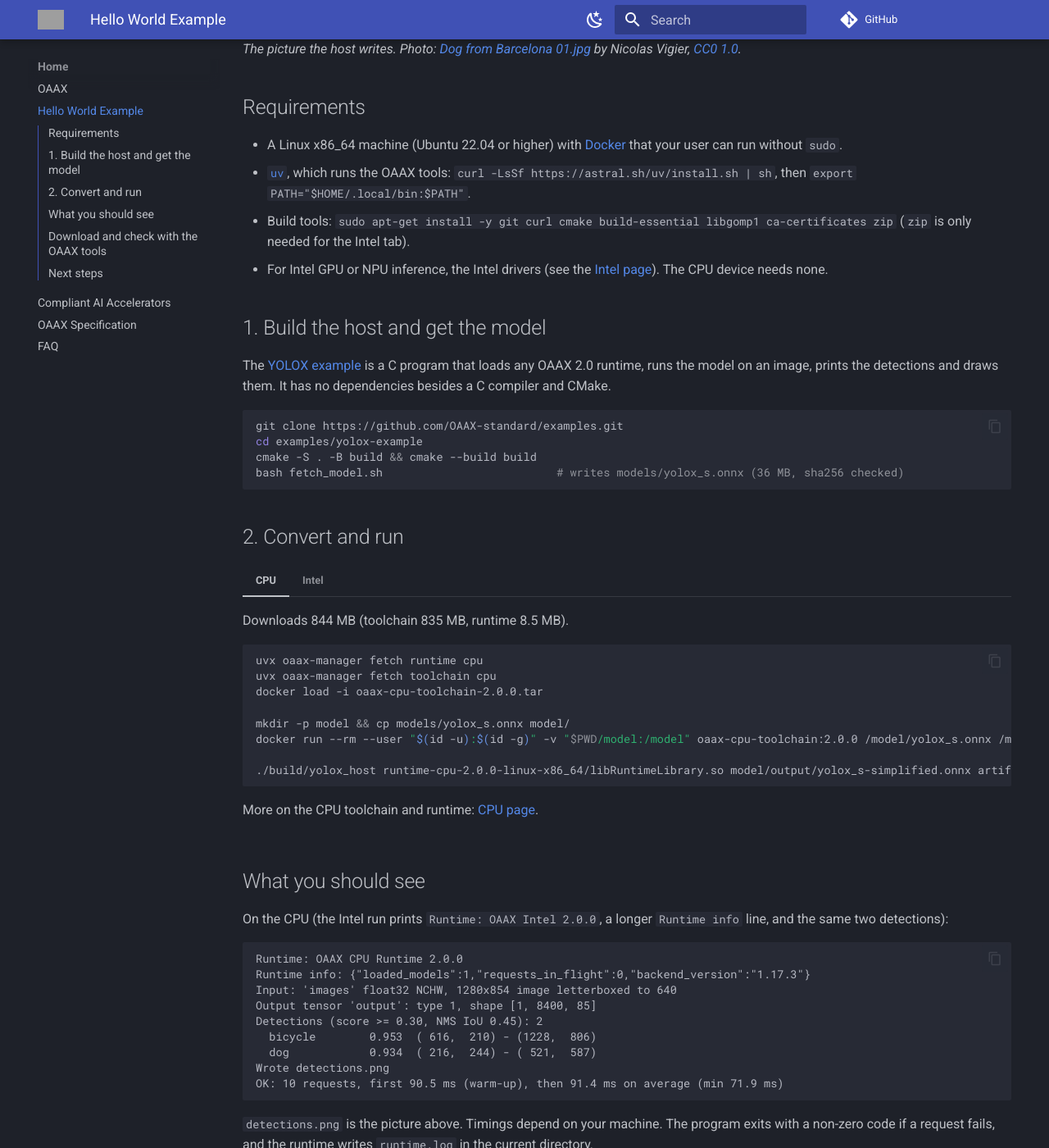
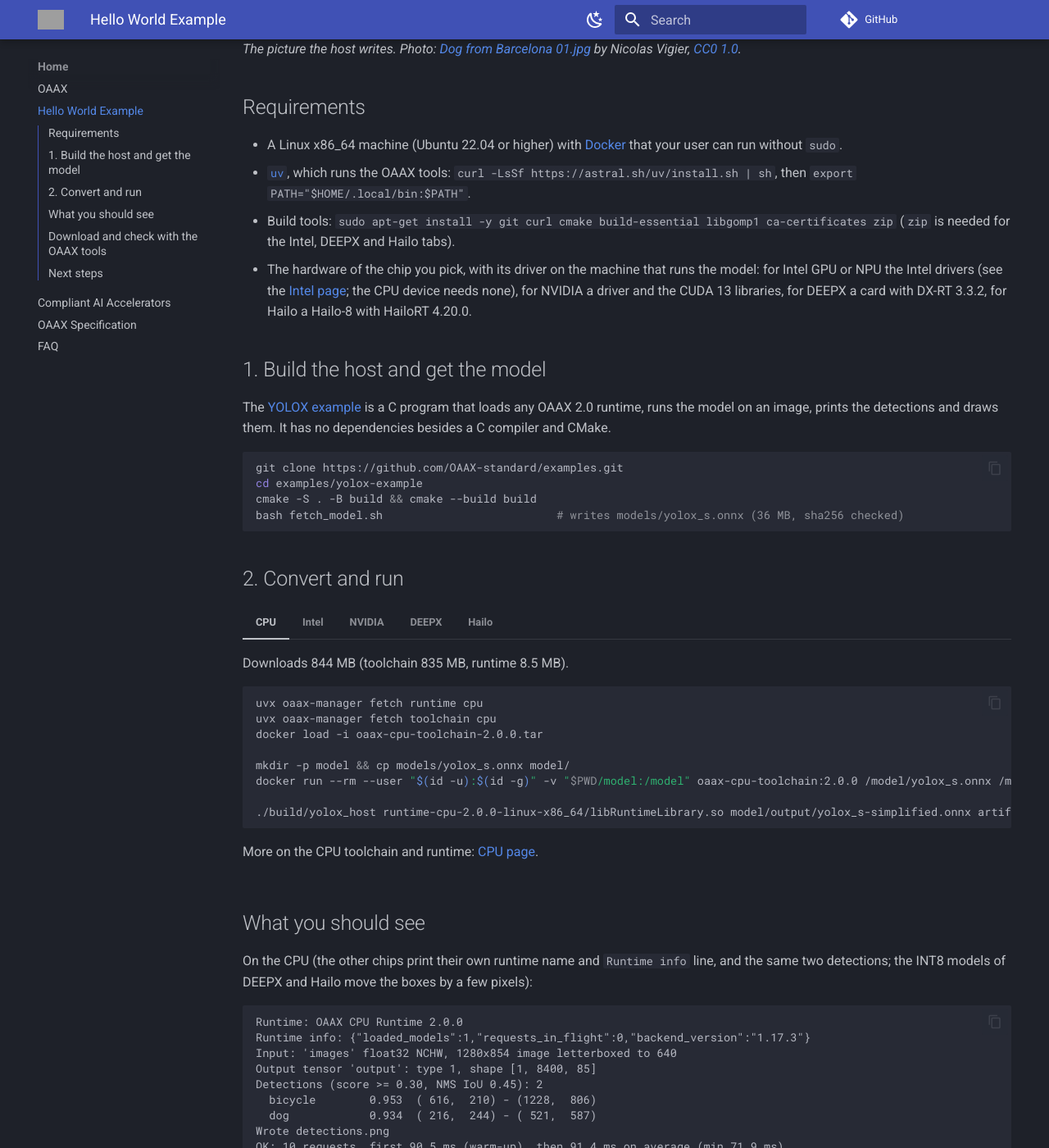
Before and after one commit to OAAX-standard/OAAX, an MkDocs documentation site: the page built from docs/Getting Started.md, in a window 1280 px wide and 1400 px high, scrolled down 988 px. Shown: the whole window at 82% size. Built offline with MkDocs 1.6.1 and Material for MkDocs 9.7.7, drawn with Linux system fonts in a browser that asks for light colours; comment, search, counter and statistics services are not loaded; part of the change alters nothing that is shown; some of the changed text lies outside the part shown; grey boxes are pictures that could not be loaded.

Commit message:
docs(hello-world): add NVIDIA, DEEPX and Hailo tabs
The Hello World page only had CPU and Intel. Each new tab is the example's
verified command list: NVIDIA ONNX Runtime (cuda13), DEEPX (conversion on any
x86_64 machine, run on a card) and Hailo (needs Hailo's SDK to convert).

Co-Authored-By: Claude Sonnet 5.5 <noreply@anthropic.com>
Claude-Session: https://claude.ai/code/session_01M2u3w5TkGWJ5VDiN3Xb1s8
Signed-off-by: Ayoub Assis <79724149+ayoubassis@users.noreply.github.com>

````diff
--- a/docs/Getting Started.md
+++ b/docs/Getting Started.md
@@ -15,8 +15,8 @@ The host is the same for every chip: only the runtime library and the converted
 
 - A Linux x86_64 machine (Ubuntu 22.04 or higher) with [Docker](https://docs.docker.com/engine/install/){:target="_blank"} that your user can run without `sudo`.
 - [`uv`](https://docs.astral.sh/uv/getting-started/installation/){:target="_blank"}, which runs the OAAX tools: `curl -LsSf https://astral.sh/uv/install.sh | sh`, then `export PATH="$HOME/.local/bin:$PATH"`.
-- Build tools: `sudo apt-get install -y git curl cmake build-essential libgomp1 ca-certificates zip` (`zip` is only needed for the Intel tab).
-- For Intel GPU or NPU inference, the Intel drivers (see the [Intel page](Intel.md#installation)). The CPU device needs none.
+- Build tools: `sudo apt-get install -y git curl cmake build-essential libgomp1 ca-certificates zip` (`zip` is needed for the Intel, DEEPX and Hailo tabs).
+- The hardware of the chip you pick, with its driver on the machine that runs the model: for Intel GPU or NPU the Intel drivers (see the [Intel page](Intel.md#installation); the CPU device needs none), for NVIDIA a driver and the CUDA 13 libraries, for DEEPX a card with DX-RT 3.3.2, for Hailo a Hailo-8 with HailoRT 4.20.0.
 
 ## 1. Build the host and get the model
 
@@ -66,9 +66,68 @@ bash fetch_model.sh                          # writes models/yolox_s.onnx (36 MB
 
     When the container runs as your own user (`--user $(id -u):$(id -g)`), the conversion prints harmless OpenVINO telemetry warnings. The runtime uses the CPU device by default: add `--config device_type=GPU` (or `NPU`) to use that device, and check `effective_device` in the `Runtime info` line, because a device that cannot run the model falls back to the CPU. More: [Intel page](Intel.md).
 
+=== "NVIDIA"
+
+    Downloads 1.8 GB (toolchain 967 MB, runtime 823 MB). This is the ONNX Runtime build: the conversion needs no GPU, and the run needs an NVIDIA driver for CUDA 13 and the CUDA 13 libraries (`libcudart`, `libcublas`, `libcublasLt`, `libcufft`).
+
+    ```bash
+    uvx oaax-manager fetch runtime nvidia-ort --variant cuda13
+    uvx oaax-manager fetch toolchain nvidia-ort
+    docker load -i oaax-nvidia-onnxruntime-toolchain-2.0.0.tar
+
+    mkdir -p ort && cp models/yolox_s.onnx ort/model.onnx
+    docker run --rm --user "$(id -u):$(id -g)" -v "$PWD/ort:/model" oaax-nvidia-toolchain:2.0.0 /model/model.onnx /model/output
+
+    ./build/yolox_host runtime-nvidia-ort-2.0.0-linux-x86_64-cuda13/libRuntimeLibrary.so ort/output/model-simplified.onnx artifacts/dog-bicycle.jpg
+    ```
+
+    On an RTX A4000 this takes about 11 ms per request. TensorRT, the faster NVIDIA runtime, and the other CUDA versions: [NVIDIA page](NVIDIA.md).
+
+=== "DEEPX"
+
+    Downloads 6.1 GB (toolchain 6.1 GB, runtime 180 KB) and 100 calibration images from DEEPX. The conversion takes about 5 minutes on any x86_64 machine; running the model needs a DEEPX card with DX-RT 3.3.2 and its driver, so copy `deepx/out/yolox_s.dxnn` and the runtime there if that is another machine. The converted model takes raw uint8 NHWC pixels, hence the two flags.
+
+    ```bash
+    . /etc/os-release
+    uvx oaax-manager fetch runtime deepx --variant ubuntu$VERSION_ID-dxrt3.3.2
+    uvx oaax-manager fetch toolchain deepx
+    docker load -i oaax-deepx-toolchain-2.0.0.tar
+
+    mkdir -p deepx/calibration_dataset
+    curl -fsSL https://sdk.deepx.ai/dataset/calibration_dataset.tar.gz | tar xz --strip-components=1 -C deepx/calibration_dataset
+    cp models/yolox_s.onnx deepx/ && cp configs/deepx.json deepx/yolox_s.json
+    (cd deepx && zip -qr yolox_s.zip yolox_s.onnx yolox_s.json calibration_dataset)
+    docker run --rm --user "$(id -u):$(id -g)" -v "$PWD/deepx:/work" oaax-deepx-toolchain:2.0.0 /work/yolox_s.zip /work/out
+
+    ./build/yolox_host runtime-deepx-*/libRuntimeLibrary.so deepx/out/yolox_s.dxnn artifacts/dog-bicycle.jpg --layout nhwc --dtype uint8
+    ```
+
+    On a DX-M1 this takes about 24 ms per request. More: [DEEPX page](DEEPX.md).
+
+=== "Hailo"
+
+    Downloads 1.2 GB (toolchain 1.2 GB, runtime 8 MB). Converting needs Hailo's own SDK, which is not redistributable: the Dataflow Compiler wheel, the HailoRT wheel and the HailoRT `.deb`, in a `hailo-deps/` folder (see the [Hailo page](Hailo.md#software)). The conversion takes about 14 minutes; running the model needs a Hailo-8 with HailoRT 4.20.0.
+
+    ```bash
+    uvx oaax-manager fetch runtime hailo --variant hailort4.20.0
+    uvx oaax-manager fetch toolchain hailo
+    docker load -i oaax-hailo-toolchain-2.0.0.tar
+
+    mkdir -p hailo/input hailo/output && cp models/yolox_s.onnx hailo/input/ && cp configs/hailo.json hailo/input/yolox_s.json
+    (cd hailo/input && zip yolox_s.zip yolox_s.onnx yolox_s.json)
+    docker run --rm -e PIP_FIND_LINKS=https://storage.googleapis.com/jax-releases/jax_releases.html \
+      -v "$PWD/hailo-deps:/app/hailo-deps" -v "$PWD/hailo/input:/app/input:ro" -v "$PWD/hailo/output:/app/output" \
+      onnx-to-hailo:latest /app/input/yolox_s.zip /app/output
+    sudo chown -R "$(id -u):$(id -g)" hailo/output      # the container writes as root
+
+    ./build/yolox_host runtime-hailo-2.0.0-linux-x86_64-hailort4.20.0/libRuntimeLibrary.so hailo/output/yolox_s.hailo8.onnx artifacts/dog-bicycle.jpg --input-name input0
+    ```
+
+    The SDK renames the model's input to `input0`, hence the flag. On a Hailo-8 this takes about 12 ms per request. More: [Hailo page](Hailo.md).
+
 ## What you should see
 
-On the CPU (the Intel run prints `Runtime: OAAX Intel 2.0.0`, a longer `Runtime info` line, and the same two detections):
+On the CPU (the other chips print their own runtime name and `Runtime info` line, and the same two detections; the INT8 models of DEEPX and Hailo move the boxes by a few pixels):
 
 ```
 Runtime: OAAX CPU Runtime 2.0.0
@@ -84,8 +143,8 @@ OK: 10 requests, first 90.5 ms (warm-up), then 91.4 ms on average (min 71.9 ms)
 
 `detections.png` is the picture above. Timings depend on your machine. The program exits with a non-zero code if a request fails, and the runtime writes `runtime.log` in the current directory.
 
-!!! note "Other chips"
-    The example's [README](https://github.com/OAAX-standard/examples/tree/main/yolox-example){:target="_blank"} gives the commands for the other chips (NVIDIA with ONNX Runtime or TensorRT, Hailo, DEEPX). The accelerator pages ([NVIDIA](NVIDIA.md), [Hailo](Hailo.md), [DEEPX](DEEPX.md)) list the builds and how to pick one.
+!!! note "Other chips and builds"
+    NVIDIA TensorRT (the fastest NVIDIA runtime), other CUDA, HailoRT and Ubuntu versions, Windows and Arm builds are on the accelerator pages: [CPU](CPU.md), [Intel](Intel.md), [NVIDIA](NVIDIA.md), [Hailo](Hailo.md), [DEEPX](DEEPX.md). The example's [README](https://github.com/OAAX-standard/examples/tree/main/yolox-example){:target="_blank"} has the commands for every chip.
 
 ## Download and check with the OAAX tools
 
````
